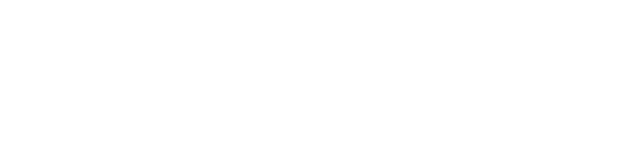
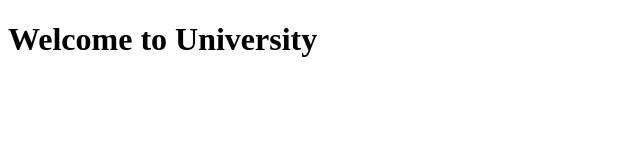
Before and after one commit to Mohsin-hunzai/uiLibrary, a plain HTML site: page index.html in a window 1280 px wide. Shown: the whole page, without its empty margins (0-640 px from the left). Drawn offline with Linux system fonts and the light colour scheme.

Commit message:
display text using UI-library

```diff
--- a/index.html
+++ b/index.html
@@ -1,10 +1,44 @@
+<!DOCTYPE html>
 <html lang="en">
-<head>
-    <meta charset="UTF-8">
-    <meta name="viewport" content="width=device-width, initial-scale=1.0">
-    <title>Document</title>
-</head>
-<body>
-    <!-- <script src="check.js"></script> -->
-</body>
+  <head>
+    <meta charset="UTF-8" />
+    <meta name="viewport" content="width=device-width, initial-scale=1.0" />
+    <title>User Interface</title>
+  </head>
+  <body>
+    <div class="container"></div>
+    <div class="contactUs"></div>
+
+    <script>
+      class first {
+        constructor(el, initialState = {}, methods = {}) {
+          this.el = document.querySelector(el);
+          this.state = initialState;
+          this.methods = methods;
+          this.renderTmplate();
+        }
+        renderdata() {
+          return ``;
+        }
+        renderTmplate() {
+          let template = this.renderdata();
+
+          this.el.innerHTML = template;
+        }
+      }
+
+      class Home extends first {
+        constructor(el, intstate, methods) {
+          super(el, intstate, methods);
+        }
+        renderdata() {
+          return `<h1>Welcome to  University</h1>`;
+        }
+      }
+      const container = new Home(
+        ".container",{},  { },
+      );
+
+    </script>
+  </body>
 </html>
```
